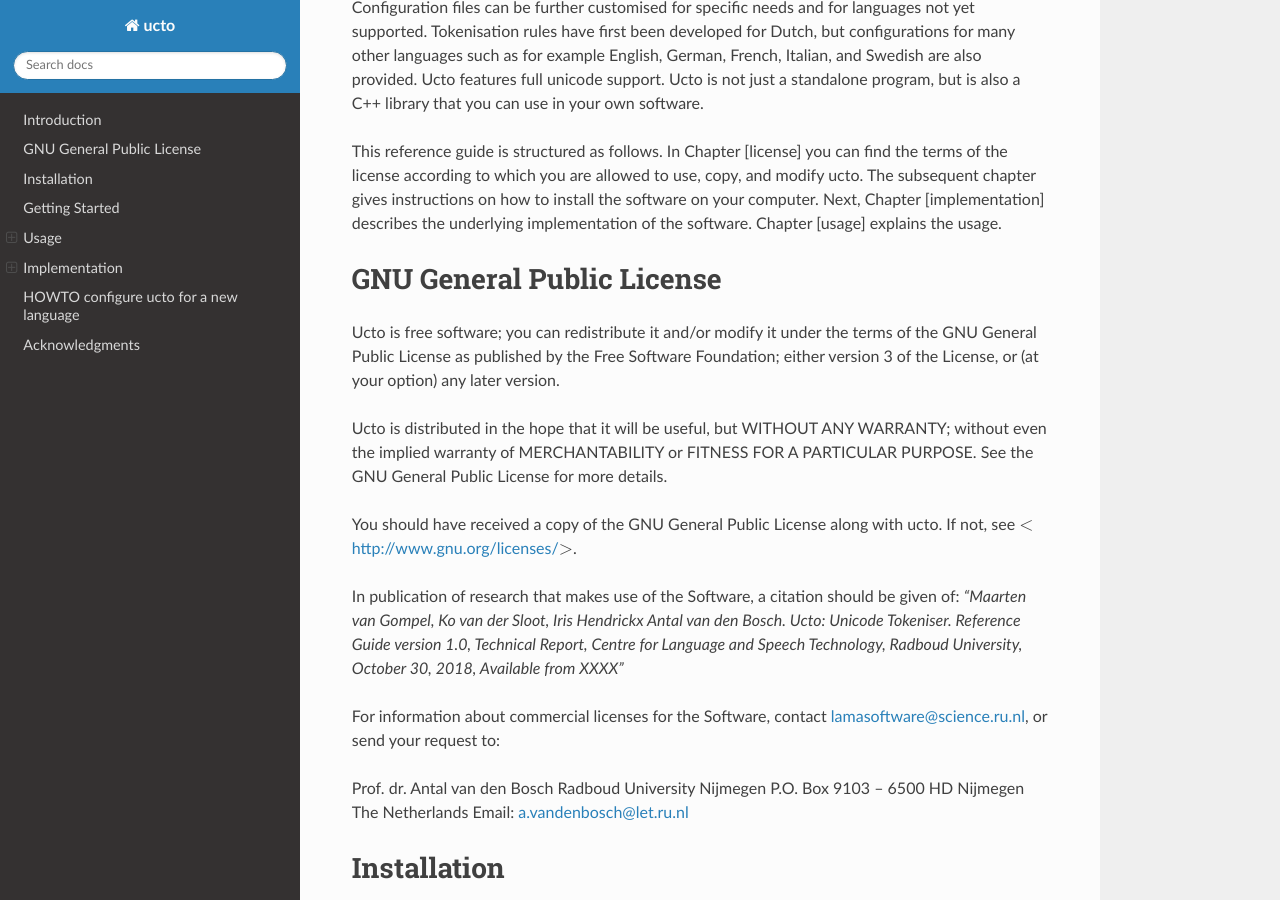
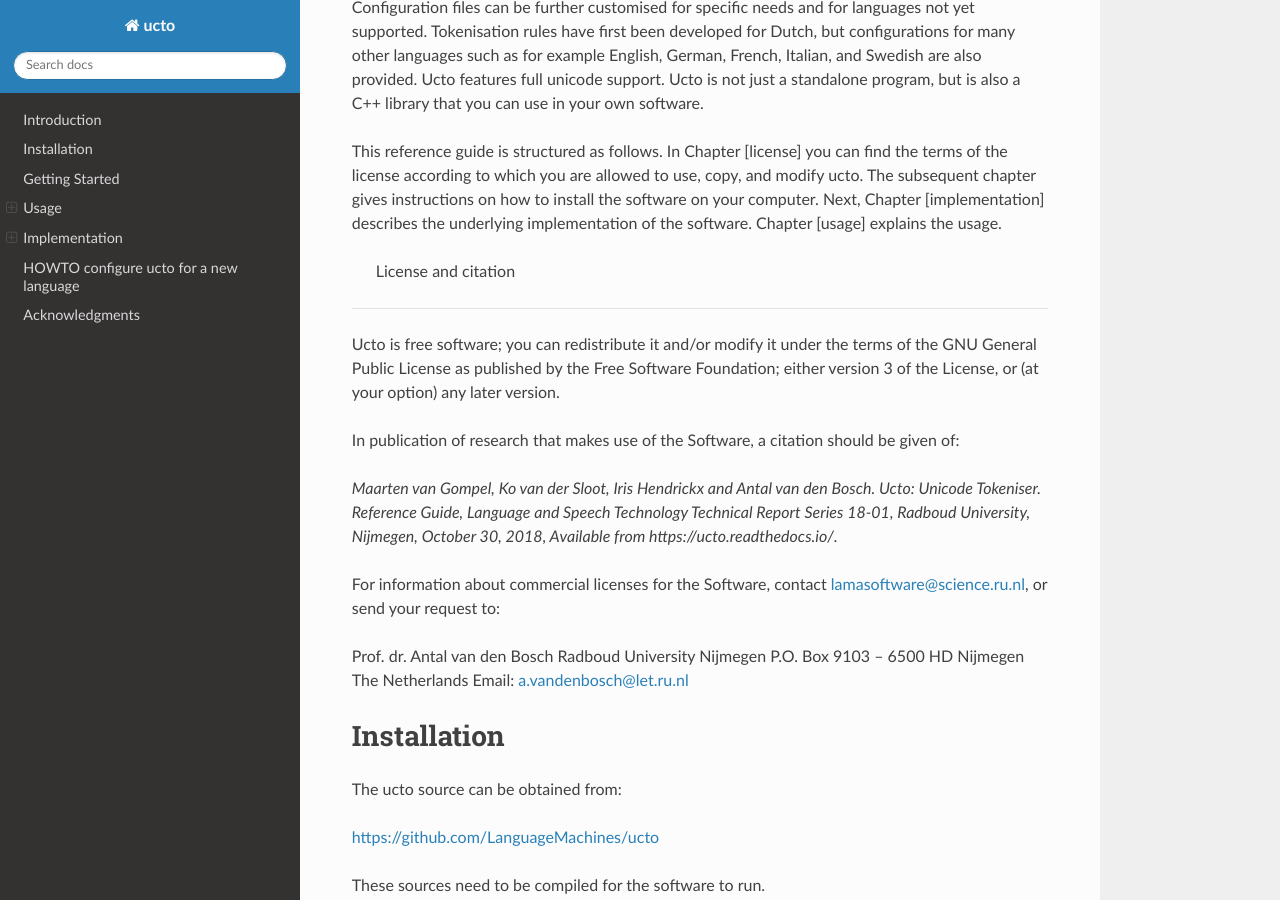
Before and after one commit to LanguageMachines/ucto, a Sphinx documentation site: the page built from docs/source/index.rst, in a window 1280 px wide and 900 px high, scrolled down 548 px. Built offline with Sphinx 7.4.7 and the Read the Docs theme 2.0.0, drawn with Linux system fonts in a browser that asks for light colours; some of the changed text lies outside the part shown.

Commit message:
adding license and citation info to ucto rest documentation

```diff
--- a/docs/source/index.rst
+++ b/docs/source/index.rst
@@ -43,24 +43,19 @@ how to install the software on your computer. Next,
 Chapter [implementation] describes the underlying implementation of the
 software. Chapter [usage] explains the usage.
 
-GNU General Public License
-==========================
+
+ License and citation
+=======================
+
 
 Ucto is free software; you can redistribute it and/or modify it under
 the terms of the GNU General Public License as published by the Free
 Software Foundation; either version 3 of the License, or (at your
 option) any later version.
 
-Ucto is distributed in the hope that it will be useful, but WITHOUT ANY
-WARRANTY; without even the implied warranty of MERCHANTABILITY or
-FITNESS FOR A PARTICULAR PURPOSE. See the GNU General Public License for
-more details.
+In publication of research that makes use of the Software, a citation should be given of:
 
-You should have received a copy of the GNU General Public License along
-with ucto. If not, see
-:math:`<`\ http://www.gnu.org/licenses/\ :math:`>`.
-
-In publication of research that makes use of the Software, a citation should be given of: *“Maarten van Gompel, Ko van der Sloot, Iris Hendrickx Antal van den Bosch. Ucto: Unicode Tokeniser. Reference Guide version 1.0,  Technical Report, Centre for Language and Speech Technology, Radboud University, October 30, 2018, Available from XXXX”*
+*Maarten van Gompel, Ko van der Sloot, Iris Hendrickx and Antal van den Bosch. Ucto: Unicode Tokeniser. Reference Guide, Language and Speech Technology Technical Report Series 18-01, Radboud University, Nijmegen, October 30, 2018, Available from https://ucto.readthedocs.io/.*
 
 For information about commercial licenses for the Software, contact lamasoftware@science.ru.nl, or send your request to:
 
@@ -302,8 +297,7 @@ Note that the  option '--uselanguages' is intended only for Folia XML documents
 Example Usage
 ----------------
 
- Consider the following
-untokenised input text: *Mr. John Doe goes to the pet store. He sees a cute rabbit, falls in love, and buys it. They lived happily ever after.*, and observe the output in the example below.
+ Consider the following untokenised input text: *Mr. John Doe goes to the pet store. He sees a cute rabbit, falls in love, and buys it. They lived happily ever after.*, and observe the output in the example below.
 
 We save the file to '/tmp/input.txt' and we run ucto on it. The '-L eng' option sets the language to English and loads the English configuration for ucto. Instead of '-L', which is nothing more than a convenient shortcut, we could also use '-c' and point to the full path of the configuration file.
 
@@ -336,7 +330,7 @@ To output to an output file instead of standard output, we would invoke ucto as
 
     $ ucto -L eng /tmp/input.txt /tmp/output.txt
 
-This simplest form of output does not show all of the information ucto has on the tokens. For a more verbose view, add the '-v' option:
+This simplest form of output does not show all of the information ucto has on the tokens. For a more verbose view, add the '-v' option. Now each token is labeled with information about the type of token, and optional functional roles like 'BEGINOFSENTENCE' or 'NEWPARAGRAPH'. This information can be useful for further NLP processing, and is already used with the frog NLP pipeline [#f1]_.
 
 ::
 
@@ -583,7 +577,7 @@ HOWTO configure ucto for a new language
 
 When creating your own configuration, it is recommended to start by copying an existing configuration and use it as example. We refer to the libicu syntax user guide [#f7]_ for the creation of language specific rules. For debugging purposes, run ucto in a debug mode using '-d <NUMBER>'. The higher the number, the more debug output is produced, showing the exact pattern matching.
 
-
+Note that the configuration files and abbreviation files are stored in the github repository 'https://github.com/LanguageMachines/uctodata'.
 
 Acknowledgments
 ================
```
